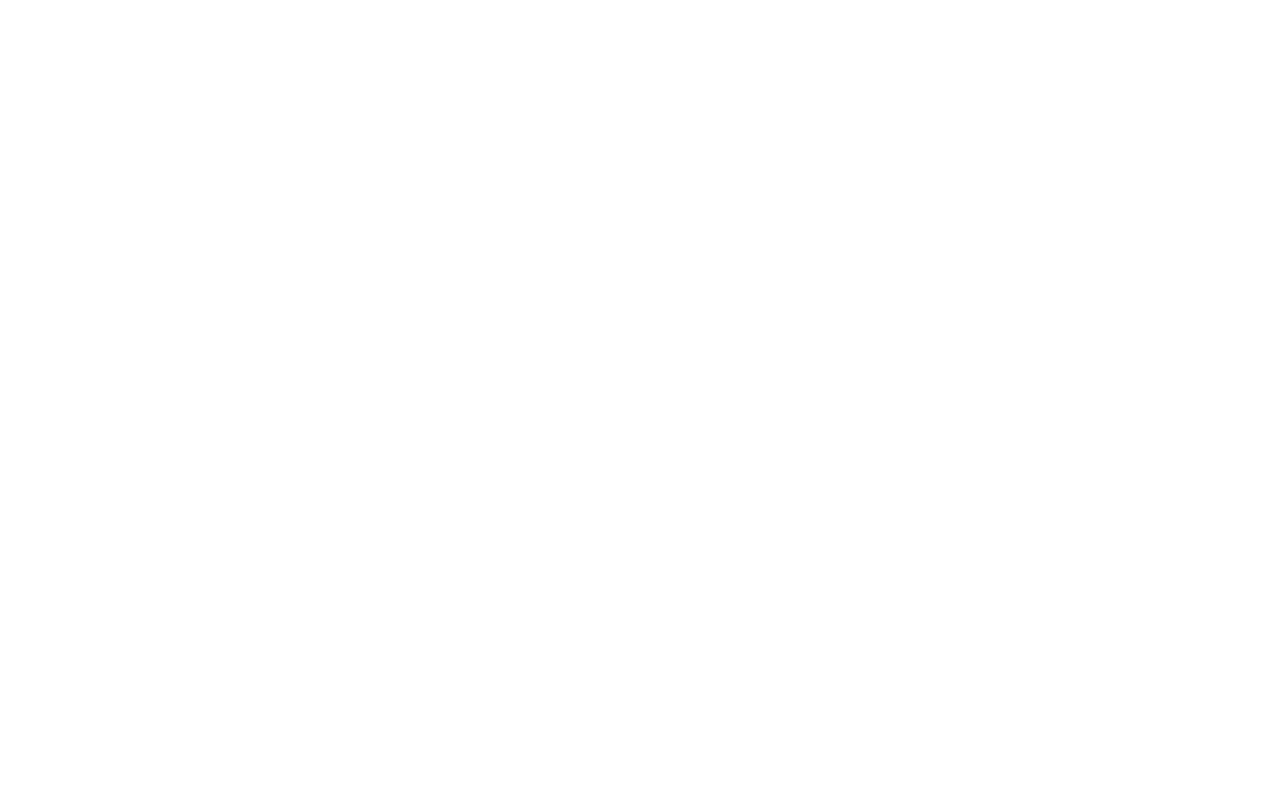
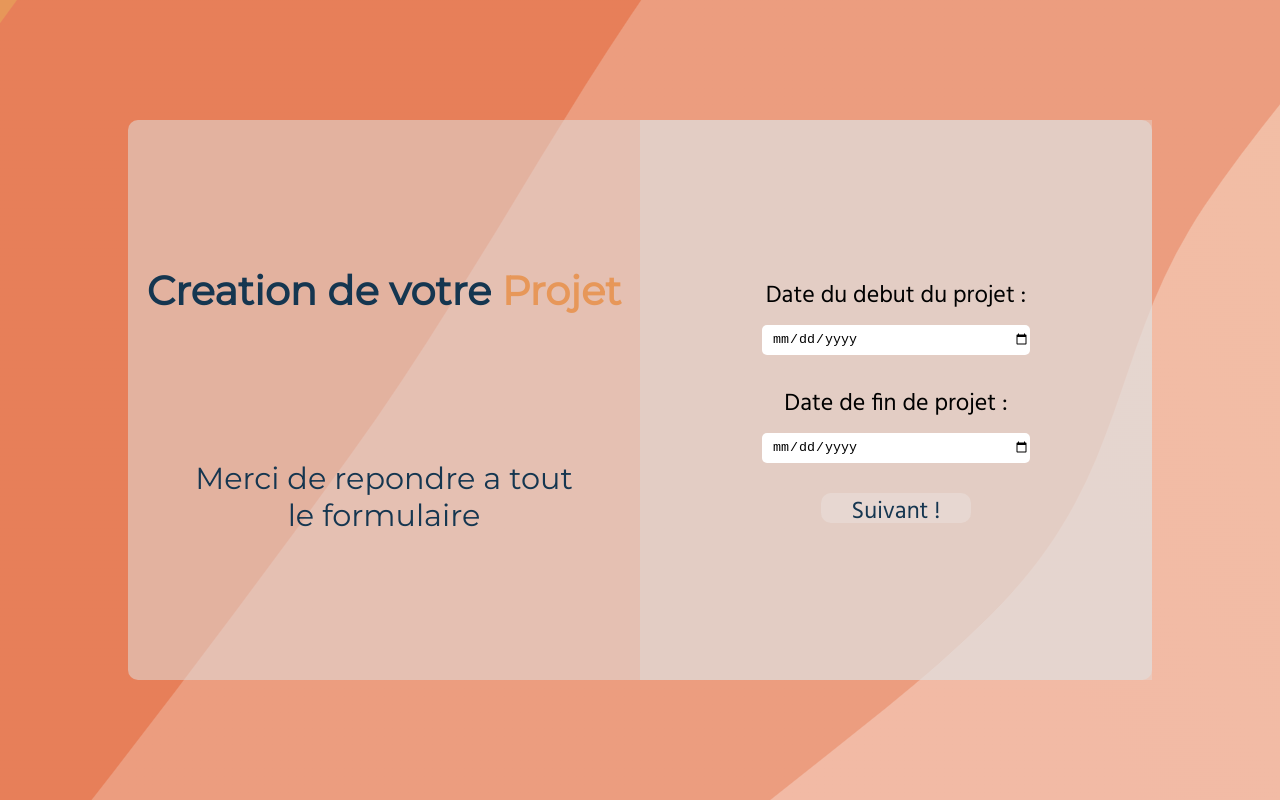
Before and after one commit to Aristotia/DemiOctet, a React (Vite) app in the folder frontend/: page /create/StepThird in a window 1280 px wide. Before the commit this address had no page. Built offline with nearby package versions, Linux system fonts and the light colour scheme.

Commit message:
add create project pages

```diff
--- a/frontend/src/App.jsx
+++ b/frontend/src/App.jsx
@@ -3,6 +3,7 @@
 
 import "./App.css";
 import Connection from "./pages/Connection";
+import CreateProject from "./pages/CreateProject";
 
 function App() {
   return (
@@ -11,6 +12,7 @@
         <Routes>
           <Route path="/home" element={<Home />} />
           <Route path="/" element={<Connection />} />
+          <Route path="/create/*" element={<CreateProject />} />
         </Routes>
       </Router>
     </div>
--- /dev/null
+++ b/frontend/src/assets/css/createproject.css
@@ -0,0 +1,68 @@
+.containerform {
+  width: auto;
+  height: 100vh;
+  display: flex;
+  background: url(/src/assets/image/background.png);
+  flex-direction: row;
+  align-items: center;
+  justify-content: center;
+}
+.centralcardform {
+  border-radius: 10px;
+  background: #e0e0e085;
+  height: 70%;
+  width: 80%;
+  display: flex;
+}
+.containerstep {
+  display: flex;
+  flex-direction: column;
+  align-items: center;
+  height: auto;
+  gap: 30px;
+  width: 70%;
+}
+.formProject {
+  height: 100%;
+  width: 100%;
+  display: flex;
+  flex-direction: column;
+  align-items: center;
+  justify-content: center;
+}
+.btn-form {
+  border: 0;
+  height: 30px;
+  width: 150px;
+  border-radius: 10px;
+  font-family: var(--text-font);
+  font-size: 1.5rem;
+  color: var(--text-color);
+}
+.inputformdescription {
+  height: 70px;
+  width: 90%;
+  border: 0;
+  border-radius: 5px;
+  padding-left: 10px;
+}
+.labelform {
+  display: flex;
+  flex-direction: column;
+  align-items: center;
+  gap: 10px;
+  font-family: var(--text-font);
+  font-size: 1.5rem;
+  color: var();
+  width: 80%;
+}
+.inputformprojet {
+  height: 30px;
+  width: 90%;
+  border: 0;
+  border-radius: 5px;
+  padding-left: 10px;
+}
+.inputformprojet:focus {
+  outline: var(--second-color);
+}
--- /dev/null
+++ b/frontend/src/components/StepOne.jsx
@@ -0,0 +1,44 @@
+/* eslint-disable react/jsx-props-no-spreading */
+import React from "react";
+import { Link } from "react-router-dom";
+
+function StepOne({ register, formState }) {
+  const { isDirty, isValid } = formState;
+
+  return (
+    <>
+      <label htmlFor="title" className="labelform">
+        Titre du projet :
+        <input
+          className="inputformprojet"
+          placeholder="Titre du Projet"
+          type="text"
+          autoComplete="off"
+          {...register("title", { required: true })}
+        />
+      </label>
+      <label htmlFor="title" className="labelform">
+        Lien Github :
+        <input
+          className="inputformprojet"
+          placeholder="Lien Github"
+          type="text"
+          autoComplete="off"
+          {...register("github_adress", { required: true })}
+        />
+      </label>
+
+      <Link to="../StepTwo">
+        <button
+          type="button"
+          className="btn-form"
+          disabled={!isDirty || !isValid}
+        >
+          Suivant !
+        </button>
+      </Link>
+    </>
+  );
+}
+
+export default StepOne;
--- /dev/null
+++ b/frontend/src/components/StepThird.jsx
@@ -0,0 +1,43 @@
+/* eslint-disable react/jsx-props-no-spreading */
+/* eslint-disable no-undef */
+import React from "react";
+import { Link } from "react-router-dom";
+
+function StepThird({ register, formState }) {
+  const { isDirty, isValid } = formState;
+
+  return (
+    <>
+      <label htmlFor="title" className="labelform">
+        Date du debut du projet :
+        <input
+          className="inputformprojet"
+          type="date"
+          autoComplete="off"
+          {...register("debut_date", { required: true })}
+        />
+      </label>
+      <label htmlFor="title" className="labelform">
+        Date de fin de projet :
+        <input
+          className="inputformprojet"
+          type="date"
+          autoComplete="off"
+          {...register("estimate_deadline", { required: true })}
+        />
+      </label>
+
+      <Link to="../StepThird">
+        <button
+          type="button"
+          className="btn-form"
+          disabled={!isDirty || !isValid}
+        >
+          Suivant !
+        </button>
+      </Link>
+    </>
+  );
+}
+
+export default StepThird;
--- /dev/null
+++ b/frontend/src/components/StepTwo.jsx
@@ -0,0 +1,44 @@
+/* eslint-disable react/jsx-props-no-spreading */
+import React from "react";
+import { Link } from "react-router-dom";
+
+function StepTwo({ register, formState }) {
+  const { isDirty, isValid } = formState;
+  return (
+    <>
+      <label htmlFor="title" className="labelform">
+        Etat de progression:
+        <input
+          className="inputformprojet"
+          placeholder="40%"
+          type="number"
+          max="100"
+          min="0"
+          autoComplete="off"
+          {...register("progress", { required: true })}
+        />
+      </label>
+      <label htmlFor="title" className="labelform">
+        Description:
+        <input
+          className="inputformdescription"
+          placeholder="Description"
+          type="text"
+          autoComplete="off"
+          {...register("description", { required: true })}
+        />
+      </label>
+      <Link to="../StepThird">
+        <button
+          type="button"
+          className="btn-form"
+          disabled={!isDirty || !isValid}
+        >
+          Suivant !
+        </button>
+      </Link>
+    </>
+  );
+}
+
+export default StepTwo;
--- /dev/null
+++ b/frontend/src/pages/CreateProject.jsx
@@ -0,0 +1,56 @@
+/* eslint-disable react/jsx-props-no-spreading */
+import React from "react";
+import { useForm } from "react-hook-form";
+import { Route, Routes } from "react-router-dom";
+import StepOne from "../components/StepOne";
+import "../assets/css/createproject.css";
+import StepTwo from "../components/StepTwo";
+import StepThird from "../components/StepThird";
+
+function CreateProject() {
+  const { register, handleSubmit, formState } = useForm({ mode: "onTouched" });
+
+  const onSubmit = (data) => console.error(data);
+  return (
+    <div className="containerform">
+      <div className="centralcardform">
+        <div className="leftside">
+          <h1 className="titlepresentation">
+            Creation de votre <span className="colortextchange"> Projet </span>
+          </h1>
+          <p className="textpresentation">
+            Merci de repondre a tout le formulaire
+          </p>
+        </div>
+        <div className="rightside">
+          <form className="formProject" onSubmit={handleSubmit(onSubmit)}>
+            <div className="containerstep">
+              <Routes>
+                <Route
+                  path="/"
+                  element={
+                    <StepOne register={register} formState={formState} />
+                  }
+                />
+                <Route
+                  path="StepTwo"
+                  element={
+                    <StepTwo register={register} formState={formState} />
+                  }
+                />
+                <Route
+                  path="StepThird"
+                  element={
+                    <StepThird register={register} formState={formState} />
+                  }
+                />
+              </Routes>
+            </div>
+          </form>
+        </div>
+      </div>
+    </div>
+  );
+}
+
+export default CreateProject;
```
